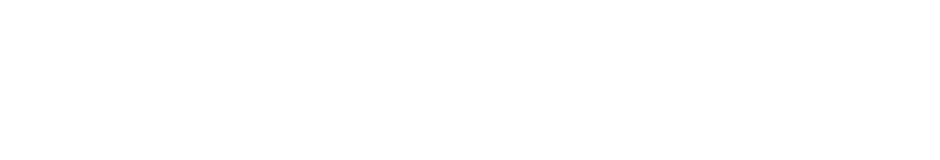
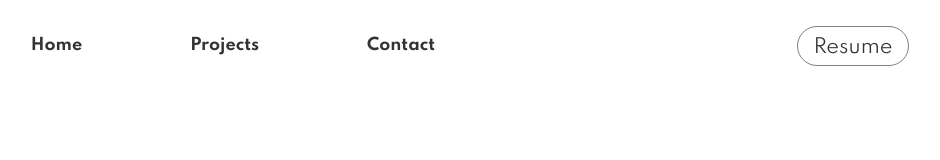
Before and after one commit to ImPDP/pradeep-portfolio-ssg, a Gatsby site: page / in a window 1280 px wide. Shown: the whole page, without its empty margins (117-1057 px from the left). Built offline with nearby package versions, Linux system fonts and the light colour scheme; Gatsby itself is replaced by a stand-in of ours.

Commit message:
added header and about

```diff
--- /dev/null
+++ b/src/components/Header/Header.js
@@ -0,0 +1,21 @@
+import React from "react"
+import "./header.css"
+
+const Header = () => {
+  return (
+    <header className="pdp-header">
+      <nav className="pdp-nav">
+        <ul>
+          <li>Home</li>
+          <li>Projects</li>
+          <li>Contact</li>
+        </ul>
+        <div className="resume-btn-holder">
+          <button id="resume-btn">Resume</button>
+        </div>
+      </nav>
+    </header>
+  )
+}
+
+export default Header
--- /dev/null
+++ b/src/components/Header/header.css
@@ -0,0 +1,68 @@
+@import "../../styles/typograpghy.css";
+
+.pdp-nav {
+  overflow: auto;
+  display: flex;
+  align-items: center;
+  justify-content: space-around;
+  padding-top: 20px;
+  padding-bottom: 20px;
+}
+
+.pdp-nav ul {
+  display: flex;
+  list-style: none;
+  align-items: center;
+  flex: 1;
+  flex-wrap: wrap;
+  justify-content: space-evenly;
+}
+
+.pdp-nav ul li {
+  color: rgba(0, 0, 0, 0.8);
+  font-size: 1rem;
+  font-family: "Spartan Bold";
+}
+
+.pdp-nav ul li:hover {
+  color: goldenrod;
+  font-size: 1rem;
+  font-family: "Spartan Bold";
+}
+
+.resume-btn-holder {
+  display: flex;
+  flex: 1;
+  align-items: center;
+  justify-content: center;
+}
+
+#resume-btn {
+  border: 0.5px grey solid;
+  outline: none;
+  border-radius: 50px;
+  padding-top: 9px;
+  padding-bottom: 6px;
+  padding-right: 15px;
+  padding-left: 15px;
+  font-size: 1.2rem;
+  background-color: white;
+  color: #323232;
+  font-family: "Spartan Regular";
+  cursor: pointer;
+  transition: background-color 0.5s ease-in;
+}
+
+#resume-btn:hover {
+  border: 0.5px grey solid;
+  outline: none;
+  border-radius: 50px;
+  padding-top: 9px;
+  padding-bottom: 6px;
+  padding-right: 15px;
+  padding-left: 15px;
+  font-size: 1.2rem;
+  background-color: rgba(0, 0, 0, 1);
+  color: rgb(255, 255, 255);
+  font-family: "Spartan Semi Bold";
+}
--- a/src/pages/index.js
+++ b/src/pages/index.js
@@ -1,7 +1,13 @@
 import React from "react"
+import Header from "../components/Header/Header"
+import "../styles/global-style.css"
 
 const Index = () => {
-  return <div></div>
+  return (
+    <main>
+      <Header />
+    </main>
+  )
 }
 
 export default Index
--- /dev/null
+++ b/src/styles/global-style.css
@@ -0,0 +1,4 @@
+body {
+  margin: 0px;
+  padding: 0px;
+}
--- /dev/null
+++ b/src/styles/typograpghy.css
@@ -0,0 +1,14 @@
+@font-face {
+  font-family: "Spartan Regular";
+  src: url("../assets/font/Spartan-Regular.ttf");
+}
+
+@font-face {
+  font-family: "Spartan Bold";
+  src: url("../assets/font/Spartan-Bold.ttf");
+}
+
+@font-face {
+  font-family: "Spartan Semi Bold";
+  src: url("../assets/font/Spartan-SemiBold.ttf");
+}
```
Also changed, not shown: src/components/Header/About/about.js (added, +19 -0 lines), src/assets/font/Spartan-Black.ttf (added), src/assets/font/Spartan-Bold.ttf (added), src/assets/font/Spartan-ExtraBold.ttf (added), src/assets/font/Spartan-ExtraLight.ttf (added), src/assets/font/Spartan-Light.ttf (added), src/assets/font/Spartan-Medium.ttf (added), src/assets/font/Spartan-Regular.ttf (added), src/assets/font/Spartan-SemiBold.ttf (added), src/assets/font/Spartan-Thin.ttf (added), src/components/Header/About/about.css (added).
